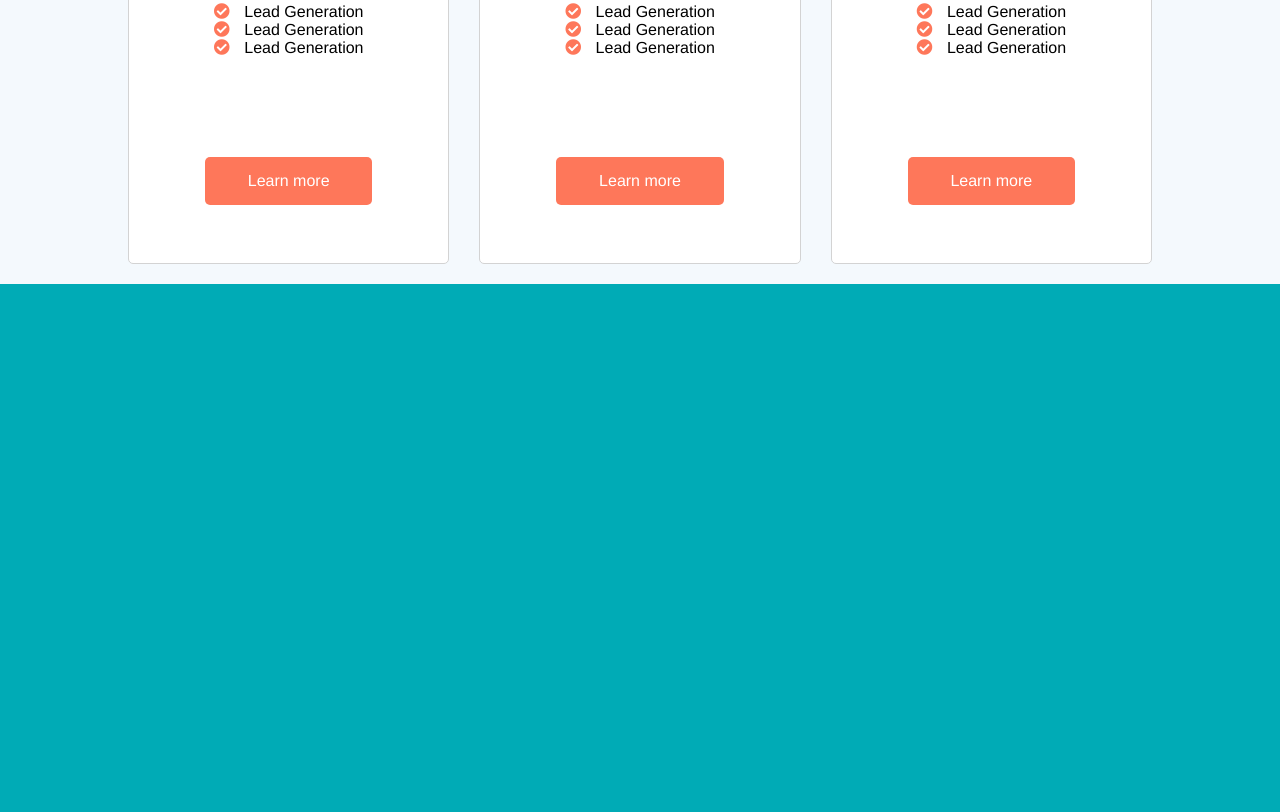
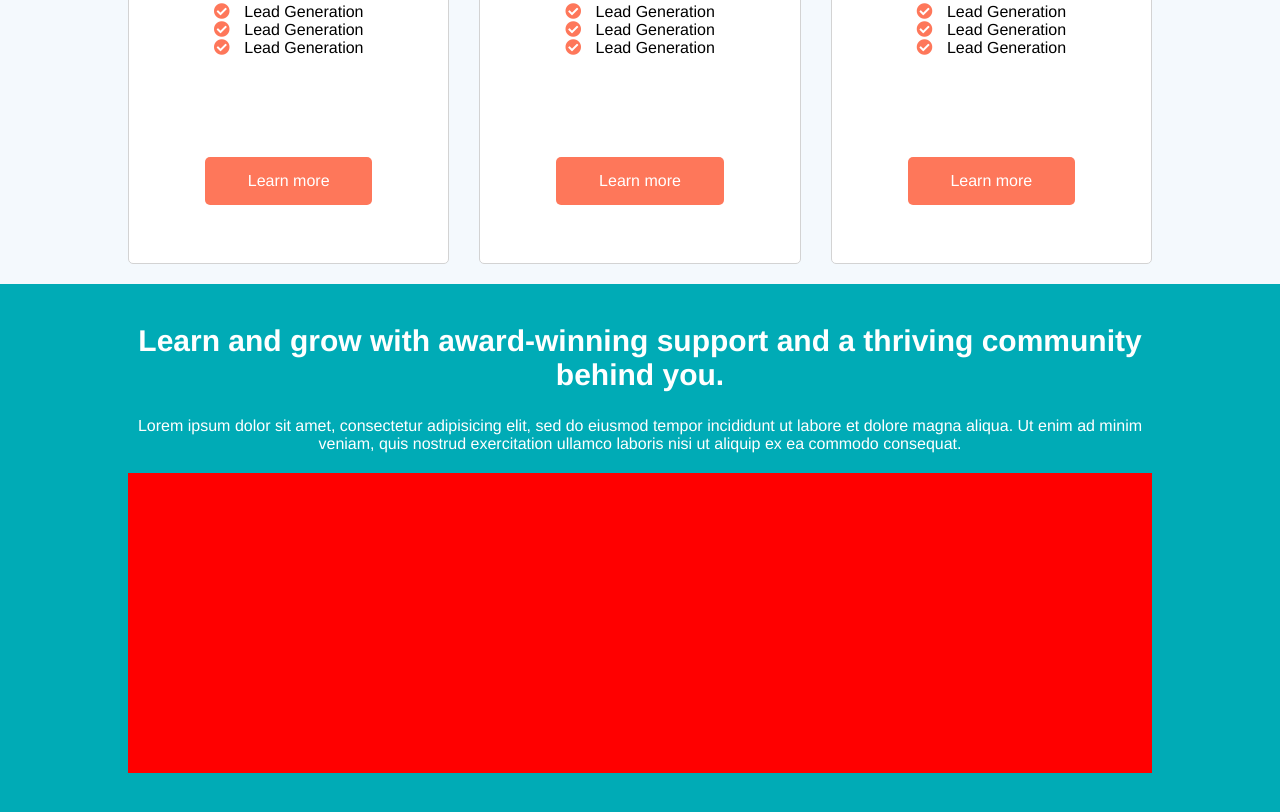
Before and after one commit to rescueDev/htmlcss-hubspot, a plain HTML site: page index.html in a window 1280 px wide. Shown: the part 1901-2713 px from the top of the page. Drawn offline with Linux system fonts and the light colour scheme.

Commit message:
inizio struttura griglia sezione 4 blu

```diff
--- a/css/style.css
+++ b/css/style.css
@@ -333,13 +333,13 @@ main {
   min-height: 600px;
 }
 
+/* margini destri prime due colonne */
 .hub-type1, .hub-type2 {
   margin-right: 30px;
 }
 
 
-/* margini testo dentro ogni hub */
-
+/* margini elementi dentro ogni hub */
 .three-columns h3 {
   margin:10px;
 }
@@ -376,9 +376,31 @@ main {
   padding: 15px;
 }
 
-.griglia-container {
+/* contenitore sezione 4 blu */
+.container-sezione4 {
   width: 100%;
+  background-color: #00abb6;
   /* debug */
-  background-color: #00abb6;
   min-height: 600px;
 }
+
+#testo-statistiche {
+  width: 80%;
+  margin:20px auto;
+  padding-top: 40px;
+  color: white;
+  text-align: center;
+}
+
+#testo-statistiche h2 {
+  font-size: 30px;
+  margin-bottom: 25px;
+}
+
+#griglia-statistiche {
+  width: 80%;
+  margin:20px auto;
+  /* debug */
+  background-color: red;
+  min-height: 300px;
+}
--- a/index.html
+++ b/index.html
@@ -269,7 +269,26 @@
 
       <!-- griglia sfondo blu -->
 
-      <div class="griglia-container clearfix">
+      <div class="container-sezione4 clearfix">
+
+        <!-- contenuto sezione4 -->
+        <div id="testo-statistiche">
+
+          <h2>Learn and grow with award-winning support and a thriving community <br> behind you.</h2>
+
+          <p>Lorem ipsum dolor sit amet, consectetur adipisicing elit, sed do eiusmod tempor incididunt ut labore et dolore magna aliqua. Ut enim ad minim veniam, quis nostrud exercitation ullamco laboris nisi ut aliquip ex ea commodo consequat.
+          </p>
+
+        </div>
+
+        <!-- griglia con statistiche sezione 4 blu -->
+        <div id="griglia-statistiche">
+
+          <div class="">
+
+          </div>
+
+        </div>
 
 
 
```
Also changed, not shown: img/customers.svg (added), img/handshake.svg (added), img/homepage_community_globe.svg (added), img/hubspot-academy.svg (added), img/hubspot-blog.svg (added), img/hubspot-followers.svg (added), img/husbot-app-marketplace.webp (added), img/inbound.svg (added).
